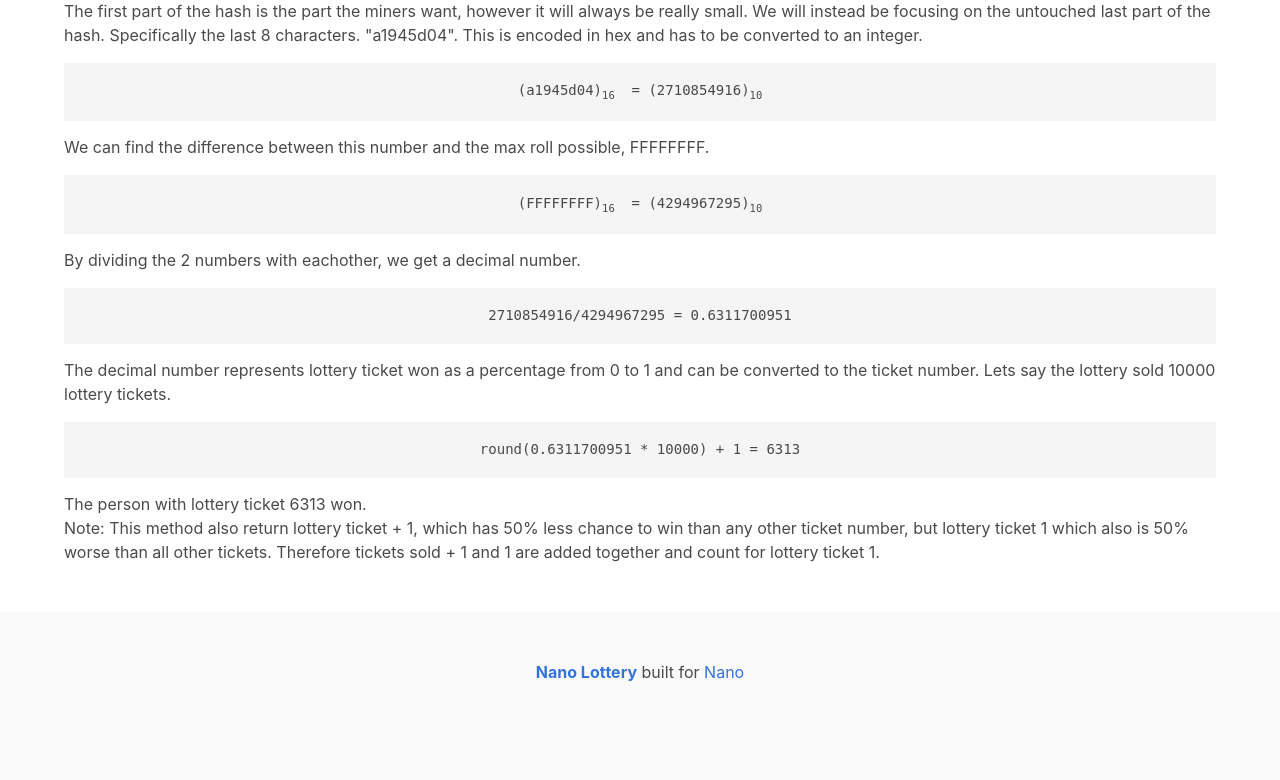
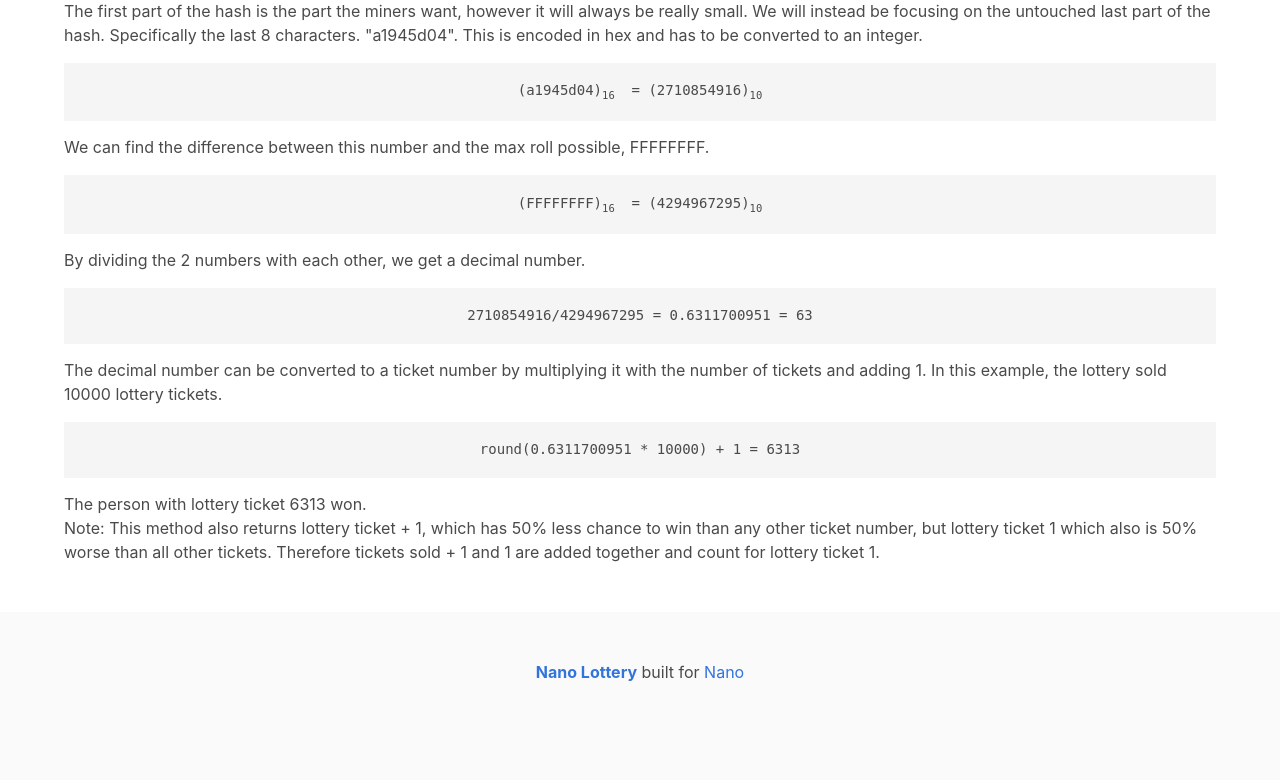
Before and after one commit to FrilledShark/NanoLottery, a Flask app: page /fair in a window 1280 px wide. Shown: the part 692-1472 px from the top of the page. Run offline with Flask 2, Linux system fonts and the light colour scheme.

Commit message:
Spelling correcting.

```diff
--- a/templates/fair.html
+++ b/templates/fair.html
@@ -83,16 +83,16 @@
             </p>
             <pre align="center">(FFFFFFFF)<sub>16</sub>  = (4294967295)<sub>10</sub></pre>
             <p>
-                By dividing the 2 numbers with eachother, we get a decimal number.
+                By dividing the 2 numbers with each other, we get a decimal number.
             </p>
-            <pre align="center">2710854916/4294967295 = 0.6311700951</pre>
+            <pre align="center">2710854916/4294967295 = 0.6311700951 = 63</pre>
             <p>
-                The decimal number represents lottery ticket won as a percentage from 0 to 1 and can be converted to the ticket number. Lets say the lottery sold 10000 lottery tickets.
+                The decimal number can be converted to a ticket number by multiplying it with the number of tickets and adding 1. In this example, the lottery sold 10000 lottery tickets.
             </p>
             <pre align="center">round(0.6311700951 * 10000) + 1 = 6313</pre>
             <p>
                 The person with lottery ticket 6313 won.
-                <br>Note: This method also return lottery ticket + 1, which has 50% less chance to win than any other ticket number, but lottery ticket 1 which also is 50% worse than all other tickets. Therefore tickets sold + 1 and 1 are added together and count for lottery ticket 1.
+                <br>Note: This method also returns lottery ticket + 1, which has 50% less chance to win than any other ticket number, but lottery ticket 1 which also is 50% worse than all other tickets. Therefore tickets sold + 1 and 1 are added together and count for lottery ticket 1.
             </p>
         </div>
     </div>
```
